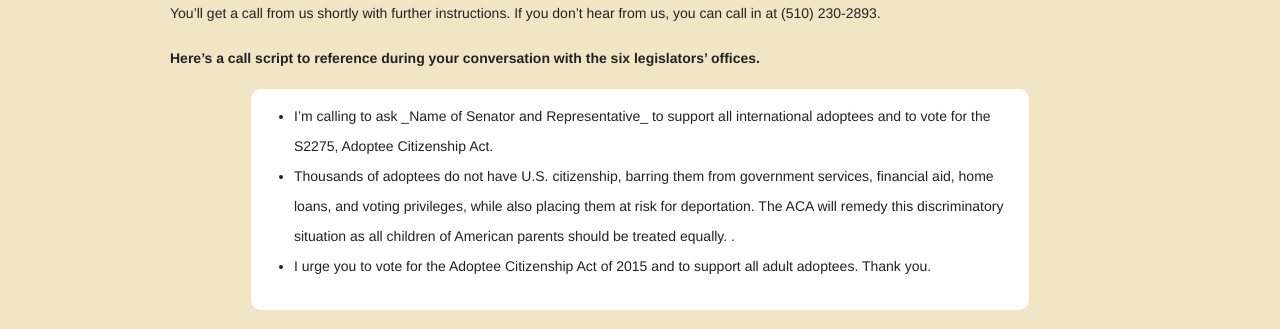
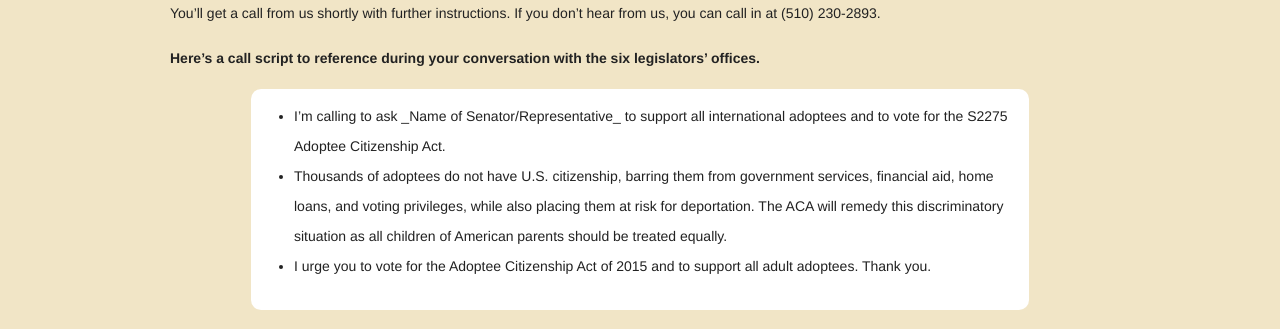
Before and after one commit to 18mr/action, a Jekyll site: the page built from aca-dayofaction-callscript/aca-dayofaction-callscript.md, in a window 1280 px wide. Shown: the part 180-509 px from the top of the page. Built offline with Jekyll 4.4.1, drawn with Linux system fonts in a browser that asks for light colours.

```diff
--- a/aca-dayofaction-callscript/aca-dayofaction-callscript.md
+++ b/aca-dayofaction-callscript/aca-dayofaction-callscript.md
@@ -13,8 +13,8 @@ __Here's a call script to reference during your conversation with the six legisl
 
 <div class="featurebox">
 <ul class="script">
-<li>I’m calling to ask _Name of Senator and Representative_ to support all international adoptees and to vote for the S2275, Adoptee Citizenship Act.</li>
-<li>Thousands of adoptees do not have U.S. citizenship, barring them from government services, financial aid, home loans, and voting privileges, while also placing them at risk for deportation. The ACA will remedy this discriminatory situation as all children of American parents should be treated equally. .</li>
+<li>I’m calling to ask _Name of Senator/Representative_ to support all international adoptees and to vote for the S2275 Adoptee Citizenship Act.</li>
+<li>Thousands of adoptees do not have U.S. citizenship, barring them from government services, financial aid, home loans, and voting privileges, while also placing them at risk for deportation. The ACA will remedy this discriminatory situation as all children of American parents should be treated equally.</li>
 <li>I urge you to vote for the Adoptee Citizenship Act of 2015 and to support all adult adoptees. Thank you.
 </li></ul>
 </div>
```
Also changed, not shown: other parts of aca-dayofaction-callscript/aca-dayofaction-callscript.md (+2 -2 lines).
